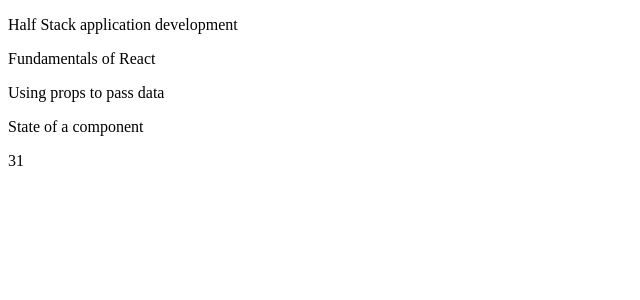
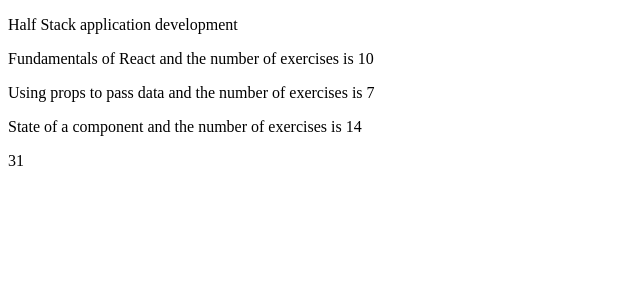
Before and after one commit to Codekmt/ReactOpenCourse, a React (Vite) app in the folder part1/: page / in a window 1280 px wide. Shown: the top 300 px of the page, without its empty margins (0-640 px from the left). Built offline with nearby package versions, Linux system fonts and the light colour scheme.

Commit message:
finished exercises chapter 1

```diff
--- a/part1/src/App.jsx
+++ b/part1/src/App.jsx
@@ -10,13 +10,39 @@
   )
 }
 
+const Part1 = (props) => {
+  return (
+      <div>
+        <p>{props.part1} and the number of exercises is {props.exercises1}</p>
+      </div>
+  )
+
+}
+
+const Part2 = (props) => {
+  return (
+      <div>
+        <p>{props.part2} and the number of exercises is {props.exercises2}</p>
+      </div>
+  )
+
+}
+
+const Part3 = (props) => {
+  return (
+      <div>
+        <p>{props.part3} and the number of exercises is {props.exercises3}</p>
+      </div>
+  )
+}
+
 const Content = (props) => {
 
     return (
       <div>
-        <p>{props.part1}</p>
-        <p>{props.part2}</p>
-        <p>{props.part3}</p>
+        <Part1 part1={props.part1} exercises1={props.exercises1}/>
+        <Part2 part2={props.part2} exercises2={props.exercises2}/>
+        <Part3 part3={props.part3} exercises3={props.exercises3}/>
       </div>
 )
 }
@@ -42,7 +68,7 @@
   return (
     <div>
       <Header course={course}/>
-      <Content part1={part1} part2={part2} part3={part3}/>
+      <Content part1={part1} part2={part2} part3={part3} exercises1={exercises1} exercises2={exercises2} exercises3={exercises3}/>
       <Total exercises1={exercises1} exercises2={exercises2} exercises3={exercises3}/>
     </div>
   )
```
